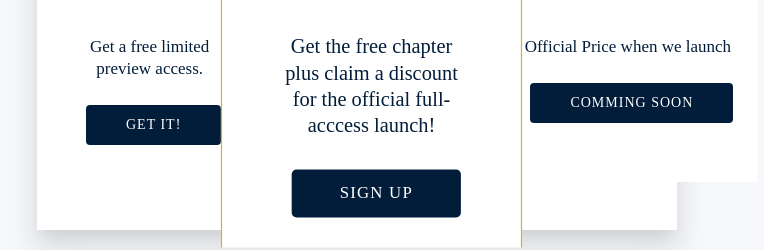
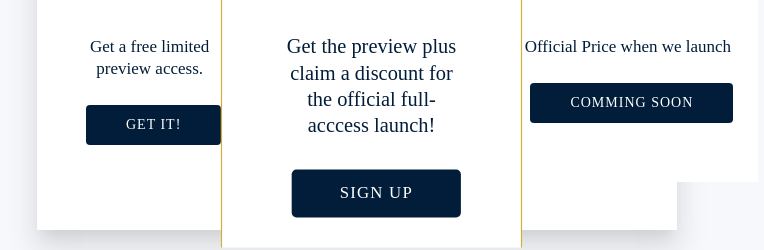
Before and after one commit to doberman1551/devos, a Gatsby site: page / in a window 1280 px wide. Shown: the part 2674-2924 px from the top of the page, without its empty margins (283-1047 px from the left). Built offline with nearby package versions, Linux system fonts and the light colour scheme; Gatsby itself is replaced by a stand-in of ours.

Commit message:
second try

```diff
--- a/src/components/Price.js
+++ b/src/components/Price.js
@@ -27,7 +27,7 @@ export const Price = () => {
            <PreTitle>Early-Bird(50 places)</PreTitle>
              <PricingPrice>$29</PricingPrice>
              <PostTitle>One time purchase</PostTitle>
-          <p> Get the free chapter plus claim a discount for the official full-acccess launch!</p>
+          <p> Get the preview plus claim a discount for the official full-acccess launch!</p>
 
           <Button as="a" id="preBuyButton" href="/thanksB">Sign up</Button>
         </PricingPlanFeatured>
```
